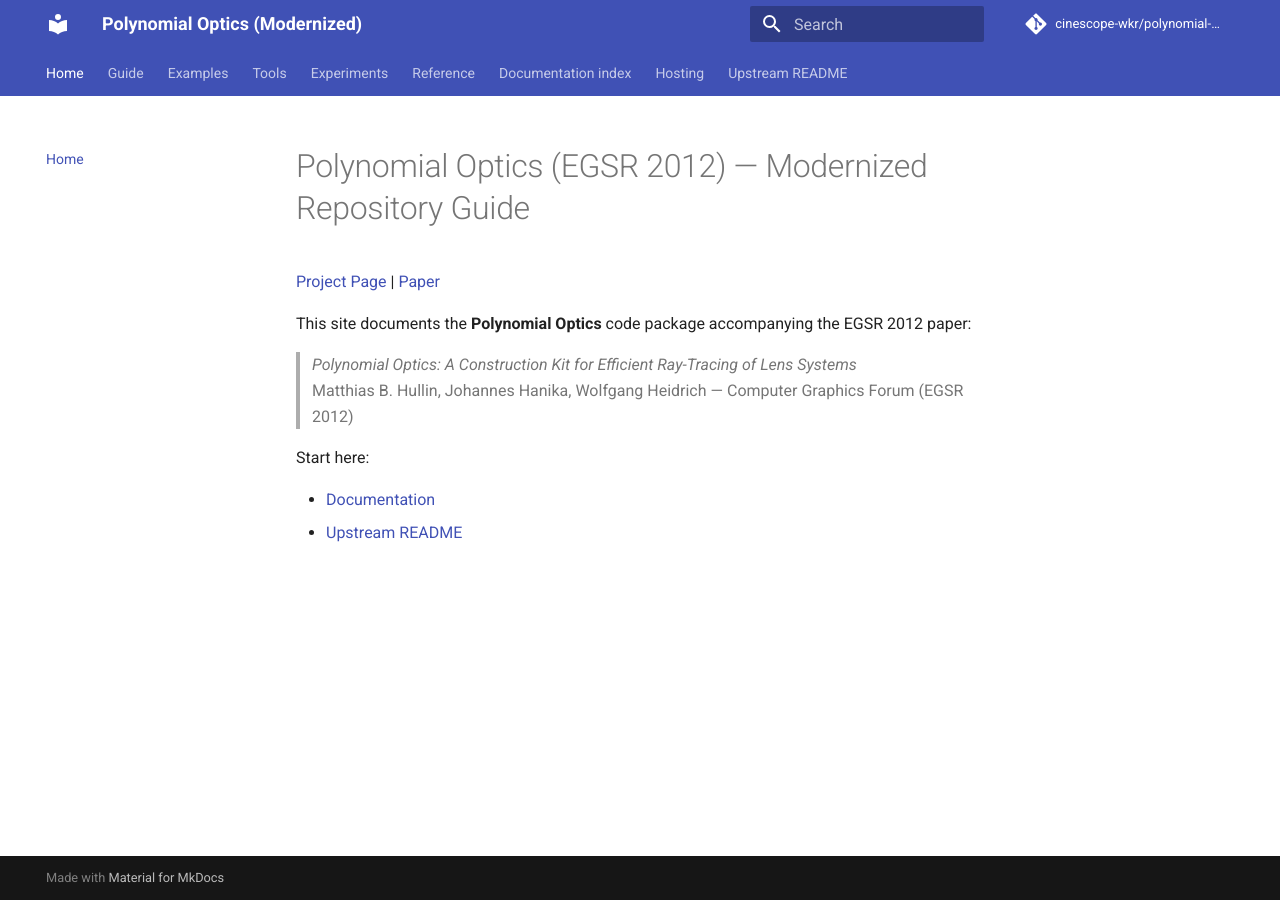
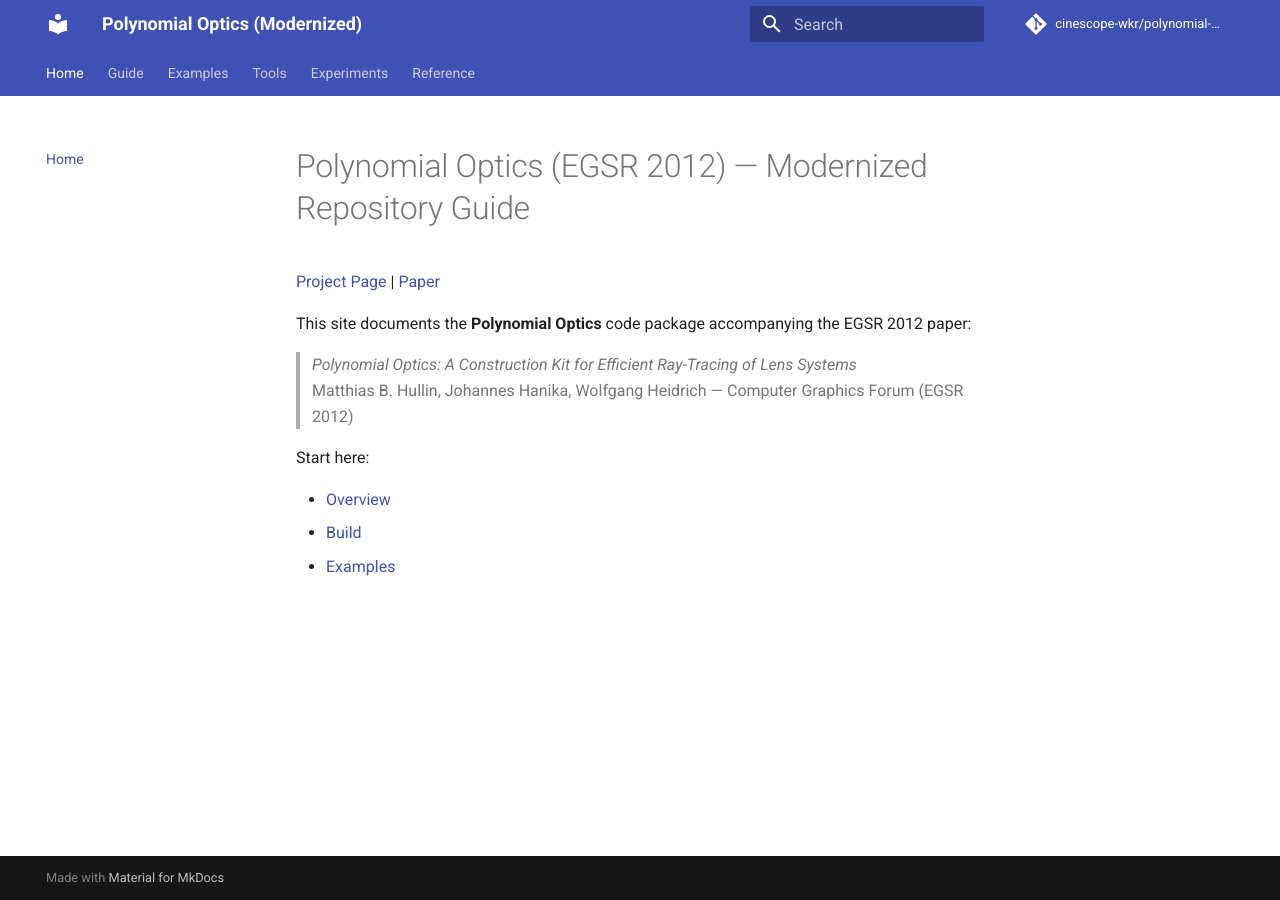
Before and after one commit to cinescope-wkr/polynomial-optics-modern, an MkDocs documentation site: the page built from docs/index.md, in a window 1280 px wide. Built offline with MkDocs 1.6.1 and Material for MkDocs 9.7.7, drawn with Linux system fonts in a browser that asks for light colours; comment, search, counter and statistics services are not loaded.

Commit message:
Docs: tidy MkDocs navigation

```diff
--- a/docs/index.md
+++ b/docs/index.md
@@ -9,5 +9,6 @@ This site documents the **Polynomial Optics** code package accompanying the EGSR
 
 Start here:
 
-- [Documentation](documentation.md)
-- [Upstream README](upstream.md)
+- [Overview](guide/overview.md)
+- [Build](guide/build.md)
+- [Examples](examples/ex1-postprocess.md)
--- a/mkdocs.yml
+++ b/mkdocs.yml
@@ -33,6 +33,6 @@ nav:
       - Lens format: reference/lens-format.md
       - Troubleshooting: reference/troubleshooting.md
       - Citation & licensing: reference/citation.md
-  - Documentation index: documentation.md
-  - Hosting: hosting.md
-  - Upstream README: upstream.md
+      - Hosting: hosting.md
+      - Upstream README: upstream.md
+      - Docs index: documentation.md
```
